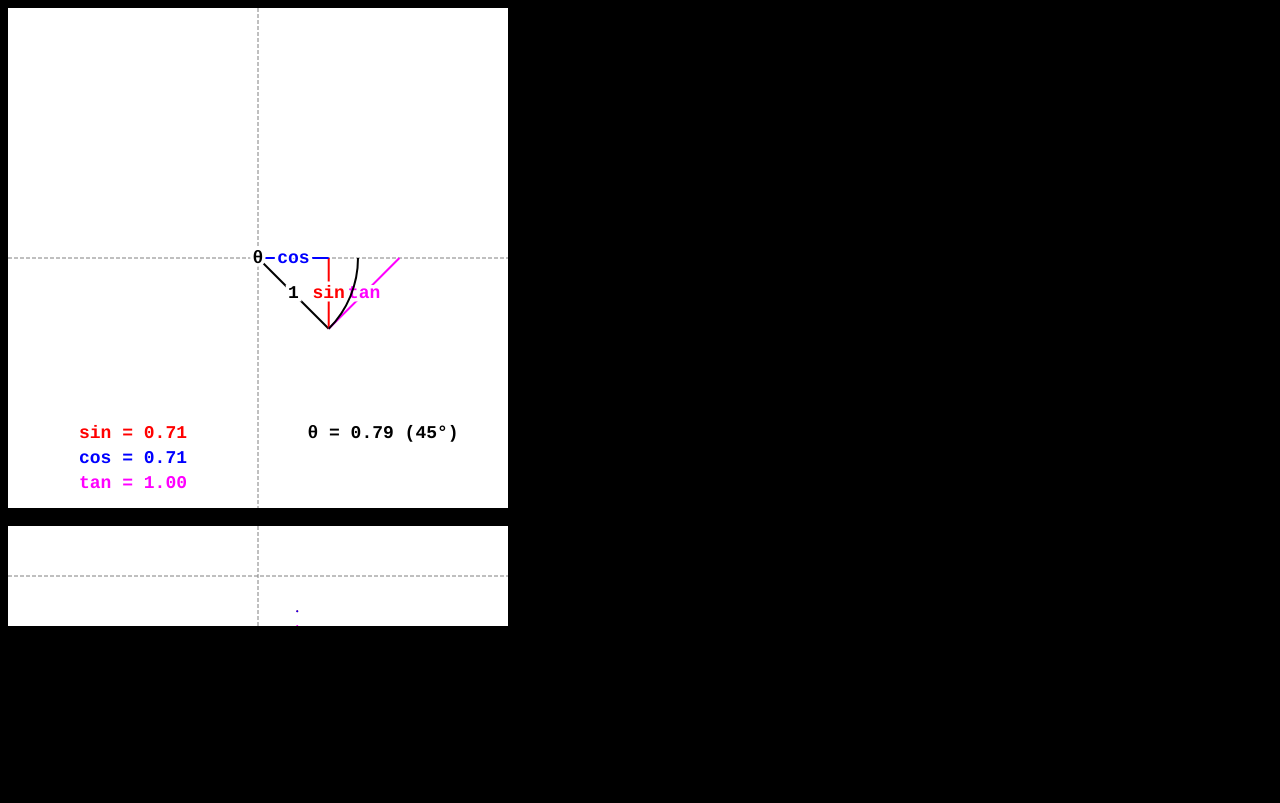
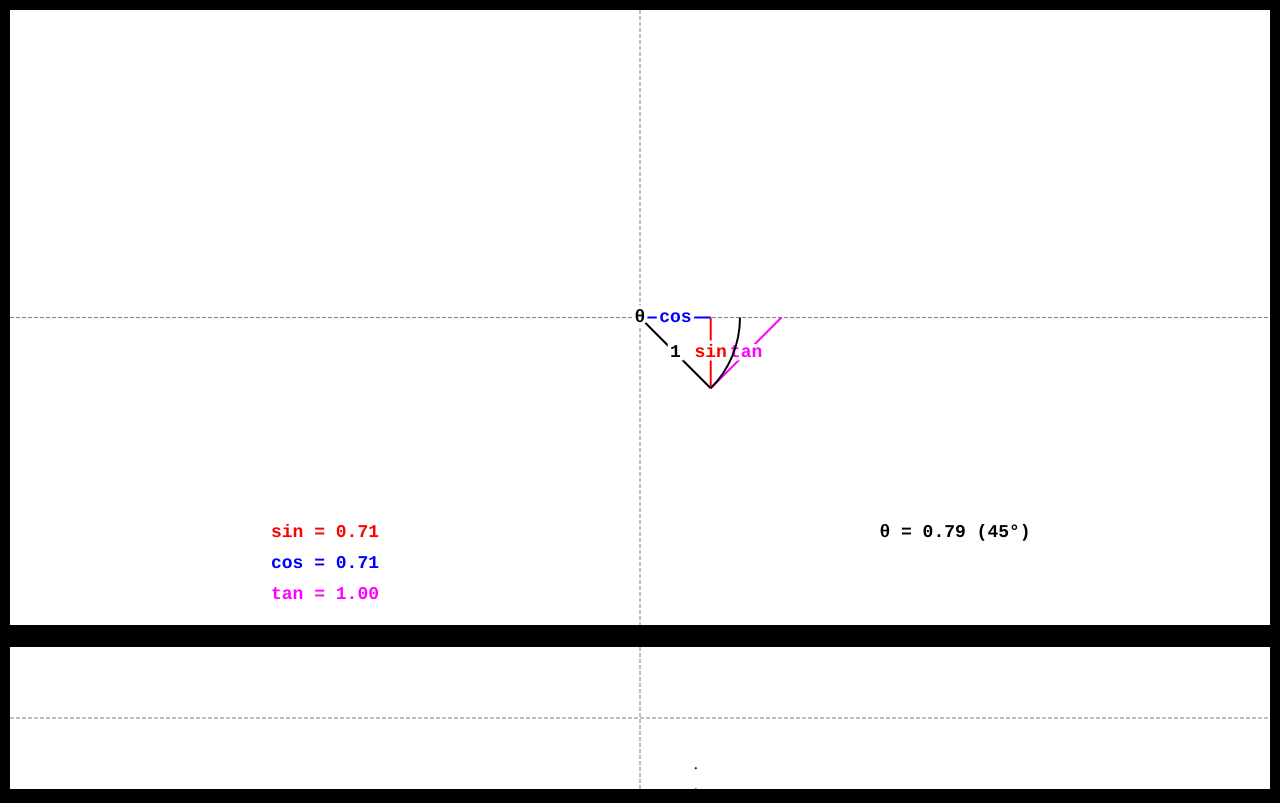
Before and after one commit to tanuvnair/js-mathematics-reimagined, a plain HTML site: page trigonometry/index.html in a window 1280 px wide. Drawn offline with Linux system fonts and the light colour scheme.

Commit message:
Cleaned index.html and added a way to resize the canvas by refreshing

```diff
--- a/trigonometry/index.html
+++ b/trigonometry/index.html
@@ -1,199 +1,38 @@
+<!DOCTYPE html>
+<html lang="en">
+
 <head>
     <meta charset="UTF-8">
-</head>
-
-<canvas id="myCanvas" width="500px" height="500px" style="background-color: white"></canvas>
-
-<br>
-<br>
-
-<canvas id="chartCanvas" width="500px" height="100px" style="background-color: white"></canvas>
-
+    <meta name="viewport" content="width=device-width, initial-scale=1.0">
+    <title>Trigonometry</title>
 
     <style>
+        * {
+            box-sizing: border-box;
+            margin: 0;
+            padding: 0;
+        }
+
         body {
             background-color: black;
         }
+
+        .container {
+            padding: 10px;
+        }
     </style>
 
-<script>
-    const ctx = myCanvas.getContext("2d");
-    const chartCtx = chartCanvas.getContext("2d");
+</head>
 
-    const offset = {
-        x: myCanvas.width / 2,
-        y: myCanvas.height / 2
-    };
+<body>
+    <div class="container">
+        <canvas id="myCanvas" style="background-color: white"></canvas>
+        <br>
+        <br>
+        <canvas id="chartCanvas" style="background-color: white"></canvas>
+    </div>
 
-    const chartOffset = {
-        x: chartCanvas.width / 2,
-        y: chartCanvas.height / 2
-    }
+    <script src="index.js"></script>
+</body>
 
-    let theta = Math.PI / 4;
-    const c = 100;
-
-    const A = {
-        x: 0,
-        y: 0
-    };
-
-    const B = {
-        x: Math.cos(theta) * c,
-        y: Math.sin(theta) * c
-    };
-
-    const C = {
-        x: B.x,
-        y: 0
-    };
-
-    ctx.translate(offset.x, offset.y);
-    chartCtx.translate(chartOffset.x, chartOffset.y);
-
-    drawCoordinateSystem(chartCtx, chartOffset);
-
-    update();
-
-    document.onwheel = (event) => {
-        theta -= toRad(Math.sign(event.deltaY));
-        B.x = Math.cos(theta) * c;
-        B.y = Math.sin(theta) * c;
-
-        C.x = B.x;
-
-        update();
-    }
-
-    function update() {
-        const c = distance(A, B);
-        const a = distance(B, C);
-        const b = distance(C, A);
-
-        // S(in) OH -> Opposite/Hypotenuse
-        // C(osine) AH -> Adjacent/Hypotenuse
-        // T(angent) OA -> Opposite/Adjactent
-
-        // With respect to theta
-        const sin = Math.sin(theta);
-        const cos = Math.cos(theta);
-        const tan = Math.tan(theta);
-
-        const T = {
-            x : Math.sign(cos)*Math.hypot(1, tan) * c,
-            y : 0
-        };
-
-        ctx.clearRect(-offset.x, -offset.y, myCanvas.width, myCanvas.height);
-
-        drawCoordinateSystem(ctx, offset);
-
-        drawText("sin = " + sin.toFixed(2), { x: -offset.x / 2, y: offset.y * 0.7 }, "red");
-
-        drawText("cos = " + cos.toFixed(2), { x: -offset.x / 2, y: offset.y * 0.8 }, "blue");
-
-        drawText("tan = " + tan.toFixed(2), { x: -offset.x / 2, y: offset.y * 0.9 }, "magenta");
-        a
-
-        drawText("θ = " + theta.toFixed(2) + " (" + Math.round(toDeg(theta)).toString().padStart(2, " ") + "°)", { x: offset.x / 2, y: offset.y * 0.7 }, "black");
-
-        drawLine(A, B);
-        drawText("1", average(A, B));
-
-        drawLine(B, C, "red");
-        drawText("sin", average(B, C), "red");
-
-        drawLine(C, A, "blue");
-        drawText("cos", average(C, A), "blue");
-
-        drawLine(B, T, "magenta");
-        drawText("tan", average(B,T), "magenta");
-
-        drawText("θ", A);
-
-        ctx.beginPath();
-        ctx.strokeStyle = "black";
-        ctx.lineWidth = 2;
-
-        ctx.arc(0, 0, c, 0, theta, theta < 0);
-        ctx.stroke();
-
-        const chartScaler = chartOffset.y;
-        drawPoint({
-            x: theta * chartScaler,
-            y: sin * chartScaler
-        }, 2, "red");
-        drawPoint({
-            x: theta * chartScaler,
-            y: cos * chartScaler
-        }, 2, "blue");
-        drawPoint({
-            x: theta * chartScaler,
-            y: tan * chartScaler
-        }, 2, "magenta");
-    }
-
-    function toDeg(rad) {
-        return rad * 180 / Math.PI;
-    }
-
-    function toRad(deg) {
-        return deg * Math.PI / 180;
-    }
-
-    function average(p1, p2) {
-        return {
-            x: (p1.x + p2.x) / 2,
-            y: (p1.y + p2.y) / 2
-        }
-    }
-
-    function distance(p1, p2) {
-        return Math.hypot(p2.x - p1.x, p2.y - p1.y);
-    }
-
-    function drawCoordinateSystem(ctx, offset) {
-        ctx.beginPath();
-
-        // Draw x line
-        ctx.moveTo(-offset.x, 0);
-        ctx.lineTo(ctx.canvas.width - offset.x, 0);
-        // Draw y line
-        ctx.moveTo(0, -offset.y);
-        ctx.lineTo(0, ctx.canvas.height - offset.y);
-
-        ctx.setLineDash([4, 2]);
-        ctx.lineWidth = 1;
-        ctx.strokeStyle = "gray";
-        ctx.stroke();
-        ctx.setLineDash([]);
-    }
-
-    function drawText(text, loc, color = "black") {
-        ctx.beginPath();
-        ctx.fillStyle = color;
-        ctx.textAlign = "center";
-        ctx.textBaseline = "middle";
-        ctx.font = "bold 18px Courier";
-        ctx.strokeStyle = "white";
-        ctx.lineWidth = 7;
-        ctx.strokeText(text, loc.x, loc.y);
-        ctx.fillText(text, loc.x, loc.y);
-    }
-
-    function drawPoint(loc, size = 20, color = "black") {
-        chartCtx.beginPath();
-        chartCtx.arc(loc.x, loc.y, size / 2, 0, Math.PI * 2); // Math.PI * 2 is a full circle
-        chartCtx.fillStyle = color;
-        chartCtx.fill();
-    }
-
-    function drawLine(p1, p2, color = "black") {
-        ctx.beginPath();
-        ctx.strokeStyle = color;
-        ctx.lineWidth = 2;
-        ctx.moveTo(p1.x, p1.y);
-        ctx.lineTo(p2.x, p2.y);
-        ctx.stroke();
-    }
-</script>
+</html>
--- /dev/null
+++ b/trigonometry/index.js
@@ -0,0 +1,221 @@
+updateSize();
+
+const ctx = myCanvas.getContext("2d");
+const chartCtx = chartCanvas.getContext("2d");
+
+const offset = {
+    x: myCanvas.width / 2,
+    y: myCanvas.height / 2,
+};
+
+const chartOffset = {
+    x: chartCanvas.width / 2,
+    y: chartCanvas.height / 2,
+};
+
+let theta = Math.PI / 4;
+const c = 100;
+
+const A = {
+    x: 0,
+    y: 0,
+};
+
+const B = {
+    x: Math.cos(theta) * c,
+    y: Math.sin(theta) * c,
+};
+
+const C = {
+    x: B.x,
+    y: 0,
+};
+
+ctx.translate(offset.x, offset.y);
+chartCtx.translate(chartOffset.x, chartOffset.y);
+
+drawCoordinateSystem(chartCtx, chartOffset);
+
+update();
+
+document.onwheel = (event) => {
+    theta -= toRad(Math.sign(event.deltaY));
+    B.x = Math.cos(theta) * c;
+    B.y = Math.sin(theta) * c;
+
+    C.x = B.x;
+
+    update();
+};
+
+function updateSize() {
+    myCanvas.width = window.innerWidth - 20;
+    myCanvas.height = window.innerHeight / 1.3;
+
+    chartCanvas.width = window.innerWidth - 20;
+    chartCanvas.height = window.innerHeight / 5.6;
+}
+
+function update() {
+    const c = distance(A, B);
+    const a = distance(B, C);
+    const b = distance(C, A);
+
+    // S(in) OH -> Opposite/Hypotenuse
+    // C(osine) AH -> Adjacent/Hypotenuse
+    // T(angent) OA -> Opposite/Adjactent
+
+    // With respect to theta
+    const sin = Math.sin(theta);
+    const cos = Math.cos(theta);
+    const tan = Math.tan(theta);
+
+    const T = {
+        x: Math.sign(cos) * Math.hypot(1, tan) * c,
+        y: 0,
+    };
+
+    ctx.clearRect(-offset.x, -offset.y, myCanvas.width, myCanvas.height);
+
+    drawCoordinateSystem(ctx, offset);
+
+    drawText(
+        "sin = " + sin.toFixed(2),
+        { x: -offset.x / 2, y: offset.y * 0.7 },
+        "red"
+    );
+
+    drawText(
+        "cos = " + cos.toFixed(2),
+        { x: -offset.x / 2, y: offset.y * 0.8 },
+        "blue"
+    );
+
+    drawText(
+        "tan = " + tan.toFixed(2),
+        { x: -offset.x / 2, y: offset.y * 0.9 },
+        "magenta"
+    );
+    a;
+
+    drawText(
+        "θ = " +
+            theta.toFixed(2) +
+            " (" +
+            Math.round(toDeg(theta)).toString().padStart(2, " ") +
+            "°)",
+        { x: offset.x / 2, y: offset.y * 0.7 },
+        "black"
+    );
+
+    drawLine(A, B);
+    drawText("1", average(A, B));
+
+    drawLine(B, C, "red");
+    drawText("sin", average(B, C), "red");
+
+    drawLine(C, A, "blue");
+    drawText("cos", average(C, A), "blue");
+
+    drawLine(B, T, "magenta");
+    drawText("tan", average(B, T), "magenta");
+
+    drawText("θ", A);
+
+    ctx.beginPath();
+    ctx.strokeStyle = "black";
+    ctx.lineWidth = 2;
+
+    ctx.arc(0, 0, c, 0, theta, theta < 0);
+    ctx.stroke();
+
+    const chartScaler = chartOffset.y;
+    drawPoint(
+        {
+            x: theta * chartScaler,
+            y: sin * chartScaler,
+        },
+        2,
+        "red"
+    );
+    drawPoint(
+        {
+            x: theta * chartScaler,
+            y: cos * chartScaler,
+        },
+        2,
+        "blue"
+    );
+    drawPoint(
+        {
+            x: theta * chartScaler,
+            y: tan * chartScaler,
+        },
+        2,
+        "magenta"
+    );
+}
+
+function toDeg(rad) {
+    return (rad * 180) / Math.PI;
+}
+
+function toRad(deg) {
+    return (deg * Math.PI) / 180;
+}
+
+function average(p1, p2) {
+    return {
+        x: (p1.x + p2.x) / 2,
+        y: (p1.y + p2.y) / 2,
+    };
+}
+
+function distance(p1, p2) {
+    return Math.hypot(p2.x - p1.x, p2.y - p1.y);
+}
+
+function drawCoordinateSystem(ctx, offset) {
+    ctx.beginPath();
+
+    // Draw x line
+    ctx.moveTo(-offset.x, 0);
+    ctx.lineTo(ctx.canvas.width - offset.x, 0);
+    // Draw y line
+    ctx.moveTo(0, -offset.y);
+    ctx.lineTo(0, ctx.canvas.height - offset.y);
+
+    ctx.setLineDash([4, 2]);
+    ctx.lineWidth = 1;
+    ctx.strokeStyle = "gray";
+    ctx.stroke();
+    ctx.setLineDash([]);
+}
+
+function drawText(text, loc, color = "black") {
+    ctx.beginPath();
+    ctx.fillStyle = color;
+    ctx.textAlign = "center";
+    ctx.textBaseline = "middle";
+    ctx.font = "bold 18px Courier";
+    ctx.strokeStyle = "white";
+    ctx.lineWidth = 7;
+    ctx.strokeText(text, loc.x, loc.y);
+    ctx.fillText(text, loc.x, loc.y);
+}
+
+function drawPoint(loc, size = 20, color = "black") {
+    chartCtx.beginPath();
+    chartCtx.arc(loc.x, loc.y, size / 2, 0, Math.PI * 2); // Math.PI * 2 is a full circle
+    chartCtx.fillStyle = color;
+    chartCtx.fill();
+}
+
+function drawLine(p1, p2, color = "black") {
+    ctx.beginPath();
+    ctx.strokeStyle = color;
+    ctx.lineWidth = 2;
+    ctx.moveTo(p1.x, p1.y);
+    ctx.lineTo(p2.x, p2.y);
+    ctx.stroke();
+}
```
Lines whose indentation alone changed are shown as unchanged.
